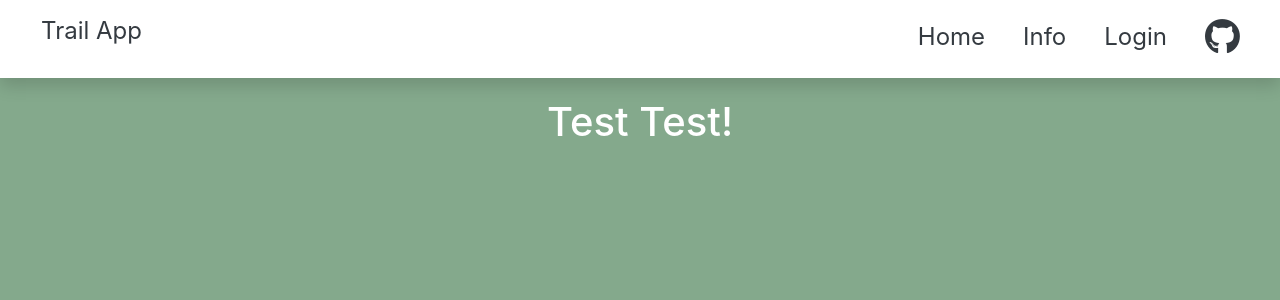
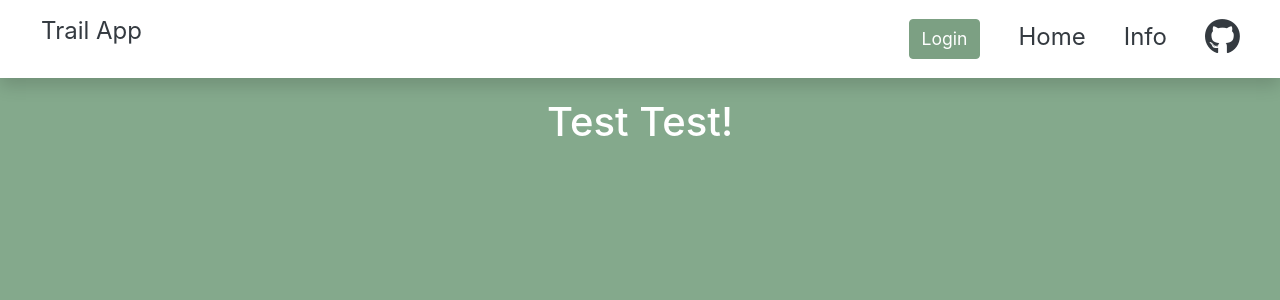
Before and after one commit to QuintonPrice/TrailApp, a React (Create React App) app in the folder trail-app/: page / in a window 1280 px wide. Shown: the top 300 px of the page. Built offline with nearby package versions, Linux system fonts and the light colour scheme.

Commit message:
Formatting

```diff
--- a/trail-app/src/components/NavBar/NavBar.js
+++ b/trail-app/src/components/NavBar/NavBar.js
@@ -17,9 +17,9 @@ class NavBar extends Component {
                 </NavbarBS.Toggle>
                 <NavbarBS.Collapse id="navbarToggler">
                     <NavBS id="links" className="ml-auto">
+                        <li><a className="nav-link"><button id="login-button" type="button" className="btn btn-md btn-primary">Login</button></a></li>
                         <li className="textlink"><a className="nav-link" to="/home">Home</a></li>
-                        <li className="textlink"><a className="nav-link" to="/about">Info</a></li>
-                        <li className="textlink"><a className="nav-link" to="/projects">Login</a></li>
+                        <li className="textlink"><a className="nav-link" to="/info">Info</a></li>
                         <li><a className="nav-link" target="blank" href="https://github.com/QuintonPrice/TrailApp"><i className="fab fa-github"></i></a></li>
                     </NavBS>
                 </NavbarBS.Collapse>
--- a/trail-app/src/components/NavBar/navbar.css
+++ b/trail-app/src/components/NavBar/navbar.css
@@ -66,7 +66,19 @@ nav {
 .textlink a:hover::before {
     visibility: visible;
     transform: scaleX(1);
-  }
+}
+
+#login-button {
+    background-color: #7ca083;
+    border-color: #7ca083;
+    color: white;
+    font-size: 1.1rem;
+}
+
+
+#login-button:hover{
+    background-color: #84A98C;
+}
 
 .fab, .fas {
     margin-right: .7rem;
```
